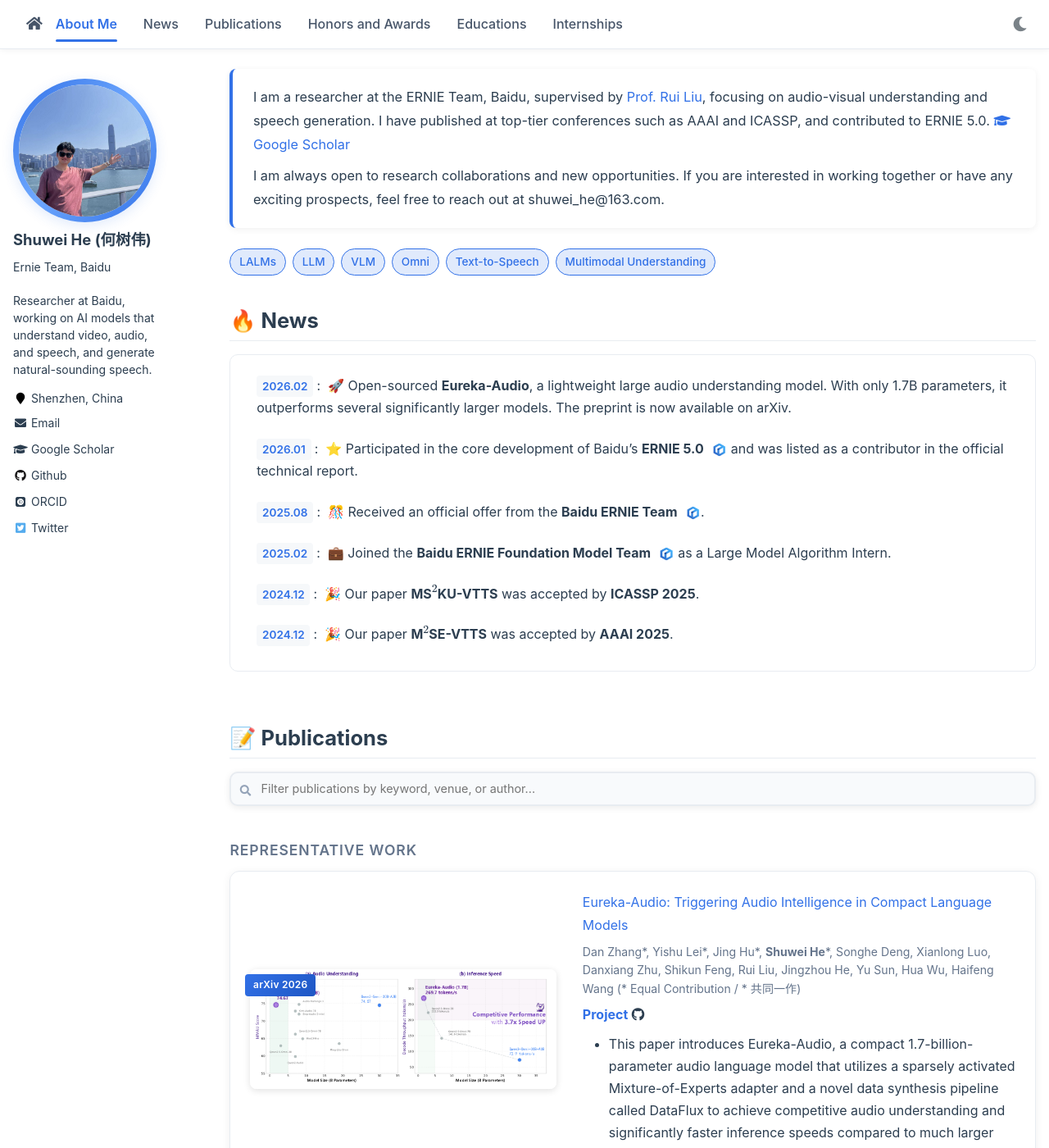
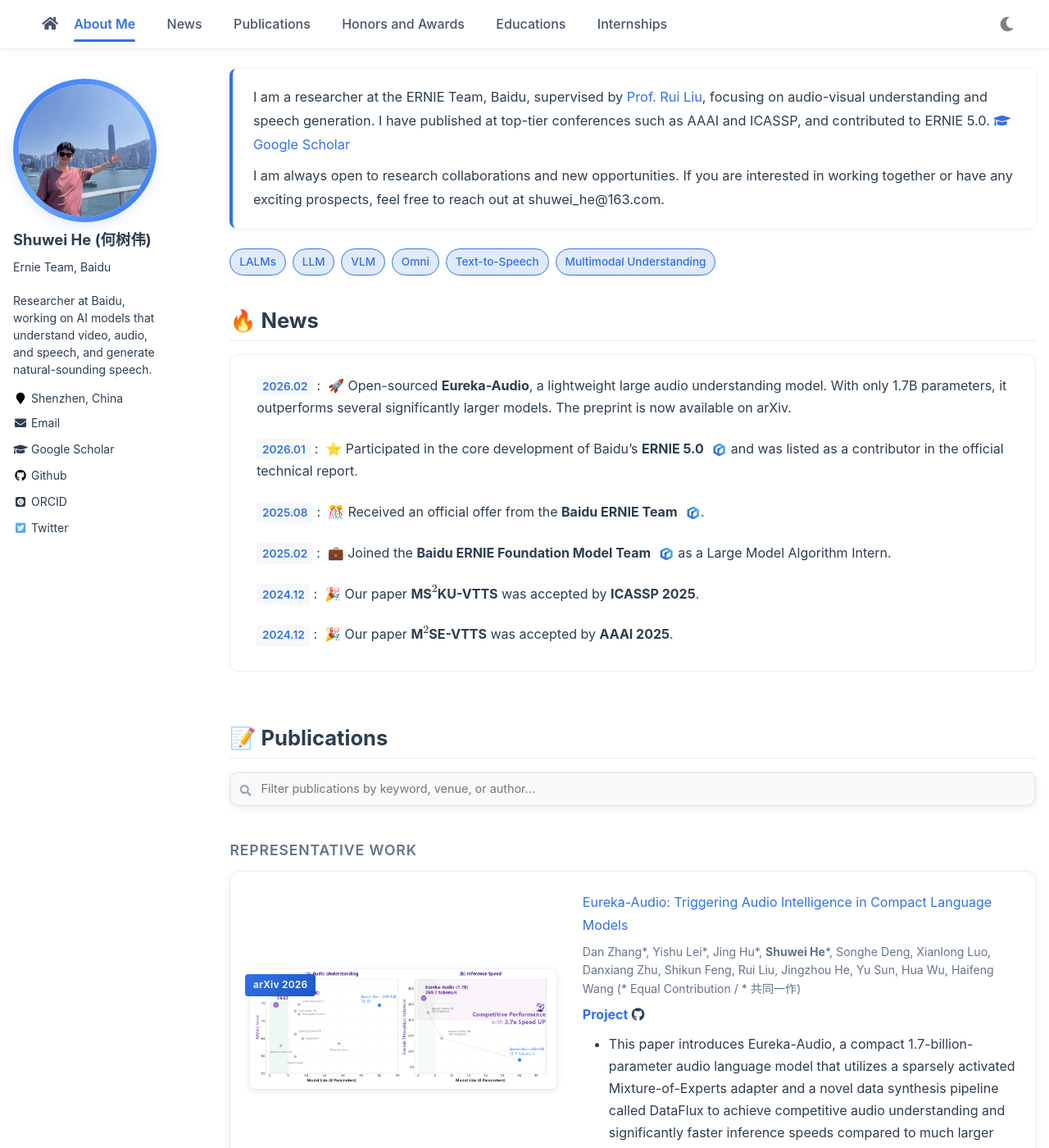
Before and after one commit to he-shuwei/he-shuwei.github.io, a Jekyll site: the page built from _pages/about.md, in a window 1280 px wide and 1400 px high. Shown: the whole window at 82% size. Built offline with Jekyll 4.4.1, drawn with Linux system fonts in a browser that asks for light colours; comment, search, counter and statistics services are not loaded.

Commit message:
Increase masthead padding and nav link spacing for better alignment

```diff
--- a/_sass/_masthead.scss
+++ b/_sass/_masthead.scss
@@ -19,7 +19,7 @@
   &__inner-wrap {
     @include container;
     @include clearfix;
-    padding: .5em 1em;
+    padding: .5em 2em;
     font-family: $sans-serif-narrow;
 
     @include breakpoint($x-large) {
--- a/_sass/_navigation.scss
+++ b/_sass/_navigation.scss
@@ -181,7 +181,7 @@
 
   a {
     display: block;
-    margin: 0 1rem;
+    margin: 0 1.2rem;
     padding: 0.5rem 0;
     color: var(--color-nav-text);
     text-decoration: none;
```
